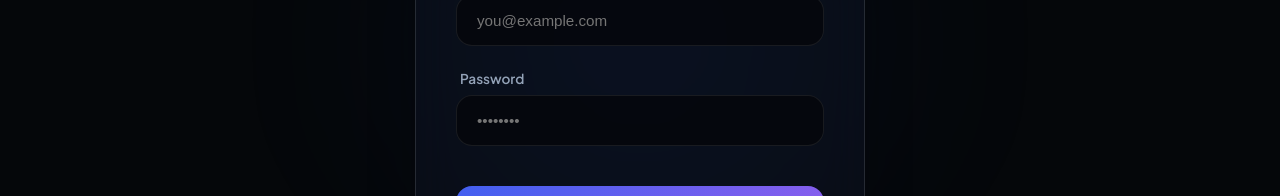
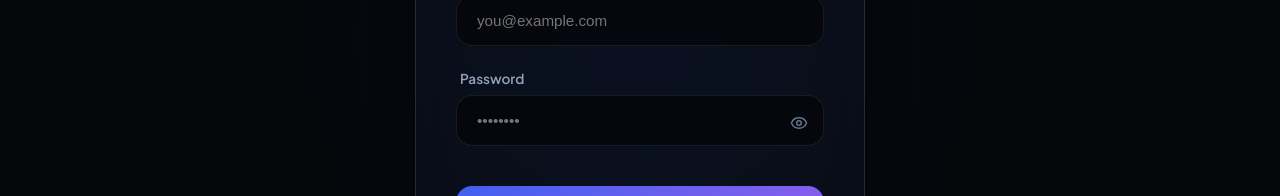
Before and after one commit to Sabbam/my-url-shortner, a Next.js app in the folder app/: page /login in a window 1280 px wide. Shown: the part 360-556 px from the top of the page. Built offline with nearby package versions, Linux system fonts and the light colour scheme.

Commit message:
Enhance Auth UI: Added password visibility toggle, toast notifications, and improved redirect flow.

```diff
--- a/app/package.json
+++ b/app/package.json
@@ -17,6 +17,7 @@
     "qrcode.react": "^4.2.0",
     "react": "19.2.3",
     "react-dom": "19.2.3",
+    "react-hot-toast": "^2.6.0",
     "tailwind-merge": "^3.4.0"
   },
   "devDependencies": {
--- a/app/src/app/auth-refined.module.css
+++ b/app/src/app/auth-refined.module.css
@@ -71,6 +71,25 @@
     display: flex;
     flex-direction: column;
     gap: 0.5rem;
+    position: relative;
+}
+
+.passwordToggle {
+    position: absolute;
+    right: 1rem;
+    bottom: 0.85rem;
+    cursor: pointer;
+    color: var(--muted);
+    background: none;
+    border: none;
+    padding: 0;
+    display: flex;
+    align-items: center;
+    justify-content: center;
+}
+
+.passwordToggle:hover {
+    color: #fff;
 }
 
 .label {
--- a/app/src/app/layout.tsx
+++ b/app/src/app/layout.tsx
@@ -1,6 +1,7 @@
 import type { Metadata } from "next";
 import { Geist, Geist_Mono } from "next/font/google";
 import "./globals.css";
+import { Toaster } from 'react-hot-toast';
 
 const geistSans = Geist({
   variable: "--font-geist-sans",
@@ -13,8 +14,8 @@ const geistMono = Geist_Mono({
 });
 
 export const metadata: Metadata = {
-  title: "My URL Shortner - URL Management Platform",
-  description: "The professional URL management platform for modern teams.",
+  title: "SLink - Professional URL Management",
+  description: "The premium URL management platform for modern teams.",
 };
 
 import { AuthProvider } from '@/context/AuthContext';
@@ -30,6 +31,18 @@ export default function RootLayout({
     <html lang="en">
       <body className={`${geistSans.variable} ${geistMono.variable}`}>
         <AuthProvider>
+          <Toaster
+            position="top-center"
+            toastOptions={{
+              style: {
+                background: '#0f172a',
+                color: '#fff',
+                border: '1px solid rgba(255,255,255,0.1)',
+                fontSize: '0.9rem',
+                borderRadius: '0.75rem',
+              }
+            }}
+          />
           <div style={{ display: 'flex', flexDirection: 'column', minHeight: '100vh' }}>
             <Navbar />
             <div style={{ flex: 1 }}>
--- a/app/src/app/login/page.tsx
+++ b/app/src/app/login/page.tsx
@@ -2,31 +2,39 @@
 
 import { useState, useEffect } from 'react';
 import { useAuth } from '@/context/AuthContext';
-import { useRouter } from 'next/navigation';
+import { useRouter, useSearchParams } from 'next/navigation';
 import Link from 'next/link';
-import { Zap } from 'lucide-react';
+import { Zap, Eye, EyeOff } from 'lucide-react';
+import toast from 'react-hot-toast';
 import styles from '../auth-refined.module.css';
 
 export default function Login() {
     const [email, setEmail] = useState('');
     const [password, setPassword] = useState('');
+    const [showPassword, setShowPassword] = useState(false);
     const [localError, setLocalError] = useState('');
     const { login, user } = useAuth();
     const router = useRouter();
+    const searchParams = useSearchParams();
     const [loading, setLoading] = useState(false);
 
     useEffect(() => {
         if (user) {
             router.push('/dashboard');
         }
-    }, [user, router]);
+
+        // Show success if redirected from register
+        if (searchParams.get('registered') === 'true') {
+            toast.success('Account created! Please sign in.', { id: 'registered-success' });
+        }
+    }, [user, router, searchParams]);
 
     const handleSubmit = async (e: React.FormEvent) => {
         e.preventDefault();
         setLocalError('');
         setLoading(true);
 
-        try {
+        const loginPromise = async () => {
             const res = await fetch(`${process.env.NEXT_PUBLIC_API_URL || "http://localhost:8080"}/api/auth/login`, {
                 method: 'POST',
                 headers: { 'Content-Type': 'application/json' },
@@ -35,12 +43,14 @@ export default function Login() {
 
             const data = await res.text();
             if (!res.ok) {
+                let errorMsg = 'Login failed';
                 try {
                     const jsonError = JSON.parse(data);
-                    throw new Error(jsonError.message || data);
+                    errorMsg = jsonError.message || data;
                 } catch {
-                    throw new Error(data || 'Login failed');
+                    errorMsg = data || 'Login failed';
                 }
+                throw new Error(errorMsg);
             }
 
             let userData;
@@ -51,12 +61,20 @@ export default function Login() {
             }
 
             login(userData);
+            return userData;
+        };
+
+        toast.promise(loginPromise(), {
+            loading: 'Verifying credentials...',
+            success: 'Welcome back!',
+            error: (err) => err.message,
+        }).then(() => {
             router.push('/dashboard');
-        } catch (err: any) {
+        }).catch((err) => {
             setLocalError(err.message);
-        } finally {
+        }).finally(() => {
             setLoading(false);
-        }
+        });
     };
 
     return (
@@ -90,13 +108,20 @@ export default function Login() {
                     <div className={styles.inputGroup}>
                         <label className={styles.label}>Password</label>
                         <input
-                            type="password"
+                            type={showPassword ? "text" : "password"}
                             placeholder="••••••••"
                             className={styles.inputField}
                             value={password}
                             onChange={(e) => setPassword(e.target.value)}
                             required
                         />
+                        <button
+                            type="button"
+                            className={styles.passwordToggle}
+                            onClick={() => setShowPassword(!showPassword)}
+                        >
+                            {showPassword ? <EyeOff size={18} /> : <Eye size={18} />}
+                        </button>
                     </div>
 
                     <button type="submit" className={styles.button} disabled={loading}>
```
Also changed, not shown: app/src/app/register/page.tsx (+26 -8 lines), 1 other file (tests, documents, lock files or other folders).
